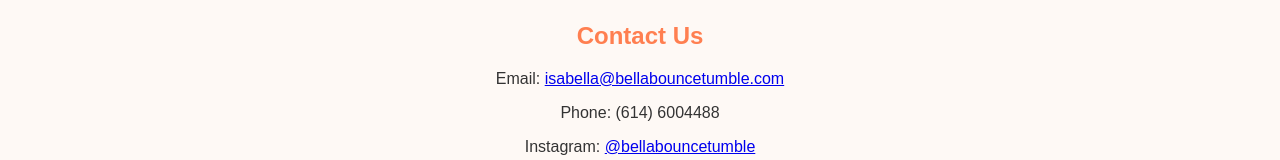
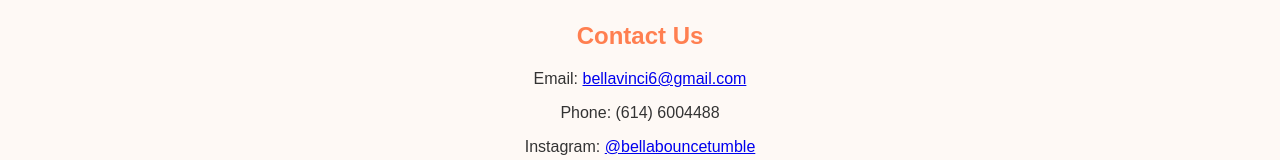
Before and after one commit to bellavinci6-alt/bellavinci6-alt.github.io, a plain HTML site: page index.html in a window 1280 px wide. Shown: the part 728-888 px from the top of the page. Drawn offline with Linux system fonts and the light colour scheme.

Commit message:
Update index.html

```diff
--- a/index.html
+++ b/index.html
@@ -62,7 +62,7 @@
 
 <section id="contact">
   <h2>Contact Us</h2>
-  <p>Email: <a href="mailto:isabella@bellabouncetumble.com">isabella@bellabouncetumble.com</a></p>
+  <p>Email: <a href="mailto: bellavinci6@gmail.com">bellavinci6@gmail.com</a></p>
   <p>Phone: (614) 6004488</p>
   <p>Instagram: <a href="https://www.instagram.com/bellabouncetumble" target="_blank">@bellabouncetumble</a></p>
   <p>Sign Up Link: https://www.signupgenius.com/go/10C0C49A4A82EA4FBC52-49516137-bella#/ </p>
```
